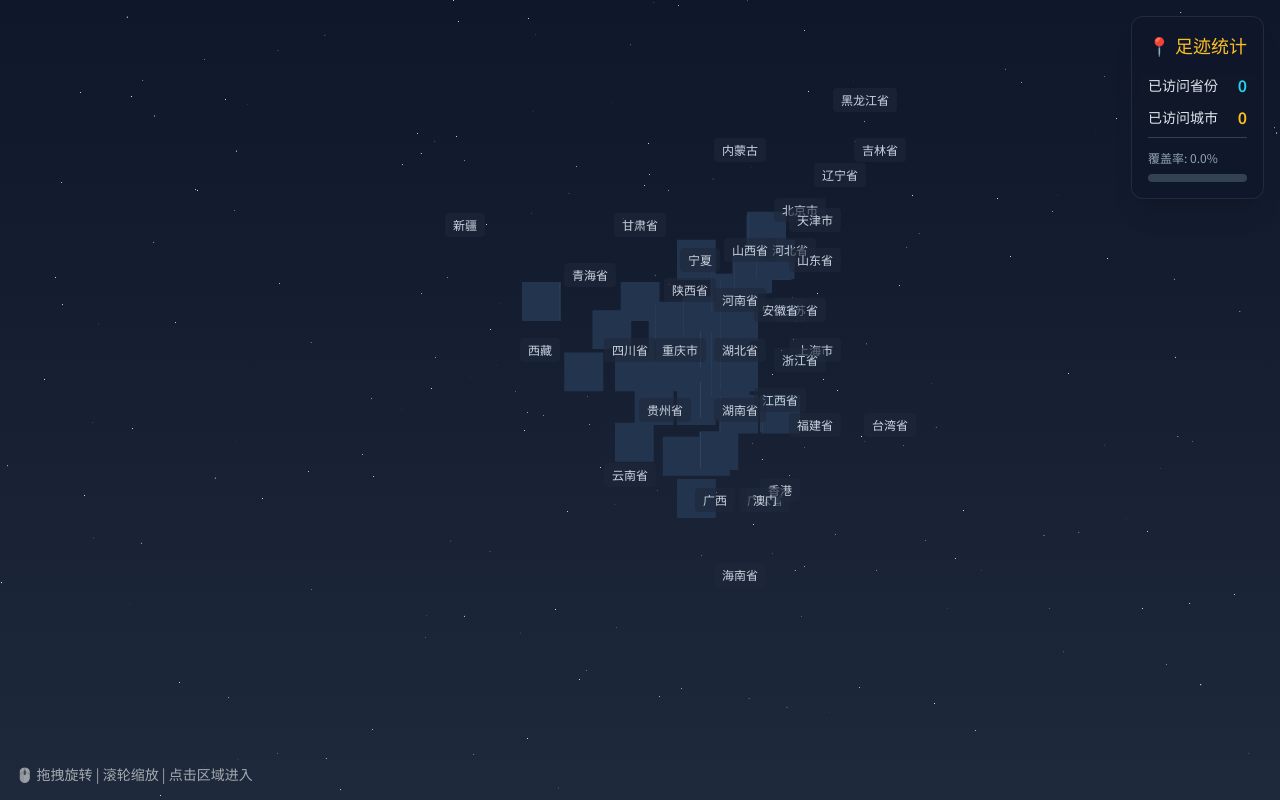
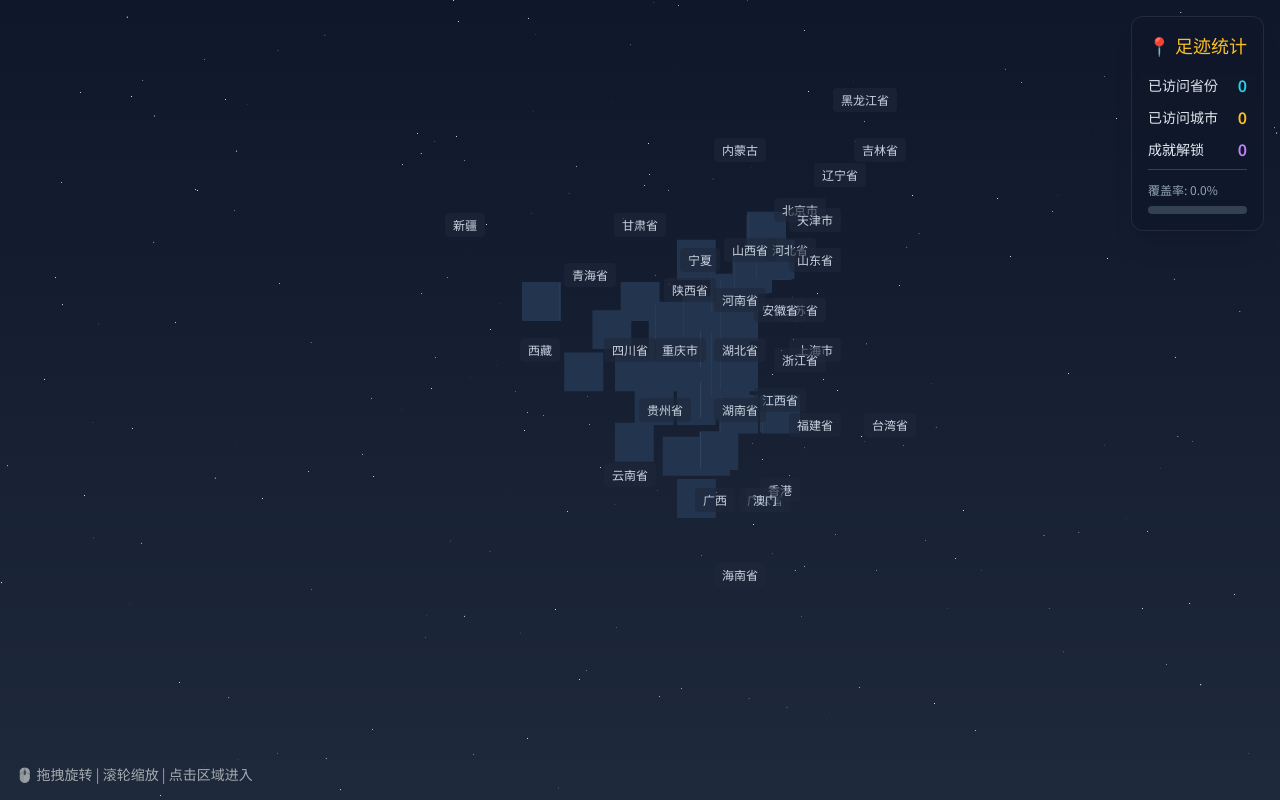
Before and after one commit to JiangGengrui/travel-footprint, a React (Vite) app: page / in a window 1280 px wide. Built offline with nearby package versions, Linux system fonts and the light colour scheme.

Commit message:
Add: Complete achievement system and polish UI

```diff
--- a/src/components/UI/StatsPanel.tsx
+++ b/src/components/UI/StatsPanel.tsx
@@ -1,12 +1,15 @@
 import { useStore } from '../../store/useStore';
 import { provincesData } from '../../data/provincesData';
+import { useState } from 'react';
 
 export function StatsPanel() {
-  const { footprints, currentView, currentProvince } = useStore();
+  const { footprints, achievements, currentView, currentProvince } = useStore();
+  const [showAchievements, setShowAchievements] = useState(false);
 
   const provincesVisited = new Set(footprints.map(f => f.provinceId));
   const totalProvinces = provincesData.length;
   const totalCities = footprints.length;
+  const unlockedAchievements = achievements.filter(a => a.unlockedAt).length;
 
   const currentProvinceData = currentProvince
     ? provincesData.find(p => p.id === currentProvince)
@@ -17,6 +20,7 @@ export function StatsPanel() {
     : 0;
 
   return (
+    <>
       <div className="absolute top-4 right-4 bg-slate-900/80 backdrop-blur-sm rounded-xl p-4 border border-slate-700/50 shadow-xl">
         <h3 className="text-amber-400 font-serif text-lg mb-3">
           {currentView === 'china' ? '📍 足迹统计' : `📍 ${currentProvinceData?.name || ''}`}
@@ -32,6 +36,10 @@ export function StatsPanel() {
               <span className="text-sm">已访问城市</span>
               <span className="text-amber-400 font-bold">{totalCities}</span>
             </div>
+            <div className="flex justify-between items-center">
+              <span className="text-sm">成就解锁</span>
+              <span className="text-purple-400 font-bold">{unlockedAchievements}</span>
+            </div>
             <div className="mt-3 pt-3 border-t border-slate-700">
               <div className="text-xs text-slate-400">
                 覆盖率: {((provincesVisited.size / totalProvinces) * 100).toFixed(1)}%
@@ -43,6 +51,14 @@ export function StatsPanel() {
                 />
               </div>
             </div>
+            {unlockedAchievements > 0 && (
+              <button
+                onClick={() => setShowAchievements(true)}
+                className="w-full mt-3 py-2 px-3 bg-purple-600/50 hover:bg-purple-600/70 text-white rounded-lg text-sm transition-colors"
+              >
+                🏆 查看成就
+              </button>
+            )}
           </div>
         ) : (
           <div className="space-y-2 text-slate-200">
@@ -65,5 +81,51 @@ export function StatsPanel() {
           </div>
         )}
       </div>
+
+      {/* 成就弹窗 */}
+      {showAchievements && (
+        <div className="absolute inset-0 bg-black/60 backdrop-blur-sm flex items-center justify-center z-50">
+          <div className="bg-slate-900 rounded-2xl p-6 max-w-md w-full mx-4 border border-purple-500/30 shadow-2xl">
+            <div className="flex justify-between items-center mb-4">
+              <h3 className="text-2xl font-bold text-purple-400 font-serif">🏆 成就列表</h3>
+              <button
+                onClick={() => setShowAchievements(false)}
+                className="text-slate-400 hover:text-white text-2xl"
+              >
+                ×
+              </button>
+            </div>
+
+            <div className="space-y-3 max-h-80 overflow-y-auto">
+              {achievements.map((achievement) => (
+                <div
+                  key={achievement.id}
+                  className={`p-3 rounded-lg border transition-all duration-300 ${
+                    achievement.unlockedAt
+                      ? 'bg-purple-900/30 border-purple-500/50'
+                      : 'bg-slate-800/30 border-slate-700/50 opacity-50'
+                  }`}
+                >
+                  <div className="flex items-center gap-3">
+                    <span className={`text-2xl ${achievement.unlockedAt ? 'animate-scale-pulse' : 'grayscale'}`}>
+                      {achievement.icon}
+                    </span>
+                    <div className="flex-1">
+                      <h4 className={`font-bold ${achievement.unlockedAt ? 'text-purple-300' : 'text-slate-400'}`}>
+                        {achievement.name}
+                      </h4>
+                      <p className="text-xs text-slate-400">{achievement.description}</p>
+                    </div>
+                    {achievement.unlockedAt && (
+                      <span className="text-green-400 text-xs">✓ 已解锁</span>
+                    )}
+                  </div>
+                </div>
+              ))}
+            </div>
+          </div>
+        </div>
+      )}
+    </>
   );
 }
--- a/src/store/useStore.ts
+++ b/src/store/useStore.ts
@@ -9,8 +9,17 @@ export interface Footprint {
   createdAt: number;
 }
 
+export interface Achievement {
+  id: string;
+  name: string;
+  description: string;
+  icon: string;
+  unlockedAt?: number;
+}
+
 interface AppState {
   footprints: Footprint[];
+  achievements: Achievement[];
   currentView: 'china' | 'province';
   currentProvince: string | null;
   isModalOpen: boolean;
@@ -24,12 +33,47 @@ interface AppState {
   closeModal: () => void;
   getProvincesVisited: () => string[];
   hasVisitedProvince: (provinceId: string) => boolean;
+  checkAchievements: () => void;
 }
+
+const ACHIEVEMENTS: Omit<Achievement, 'unlockedAt'>[] = [
+  {
+    id: 'first-step',
+    name: '迈出第一步',
+    description: '添加你的第一个足迹',
+    icon: '👣',
+  },
+  {
+    id: 'traveler-5',
+    name: '小旅行家',
+    description: '访问5个城市',
+    icon: '✈️',
+  },
+  {
+    id: 'traveler-10',
+    name: '资深旅者',
+    description: '访问10个城市',
+    icon: '🌏',
+  },
+  {
+    id: 'provinces-3',
+    name: '三省通衢',
+    description: '访问3个省份',
+    icon: '🗺️',
+  },
+  {
+    id: 'explorer',
+    name: '探索者',
+    description: '访问5个省份',
+    icon: '🧭',
+  },
+];
 
 export const useStore = create<AppState>()(
   persist(
     (set, get) => ({
       footprints: [],
+      achievements: ACHIEVEMENTS,
       currentView: 'china',
       currentProvince: null,
       isModalOpen: false,
@@ -46,6 +90,7 @@ export const useStore = create<AppState>()(
           isModalOpen: false,
           modalCityId: null,
         }));
+        get().checkAchievements();
       },
 
       removeFootprint: (id) => {
@@ -82,6 +127,55 @@ export const useStore = create<AppState>()(
         const { footprints } = get();
         return footprints.some(f => f.provinceId === provinceId);
       },
+
+      checkAchievements: () => {
+        const { footprints, achievements } = get();
+        const provincesVisited = [...new Set(footprints.map(f => f.provinceId))];
+        const citiesVisited = footprints.length;
+
+        let newAchievements = [...achievements];
+        let hasNewUnlock = false;
+
+        // 检查成就条件
+        if (citiesVisited >= 1 && !achievements.find(a => a.id === 'first-step')?.unlockedAt) {
+          newAchievements = newAchievements.map(a =>
+            a.id === 'first-step' ? { ...a, unlockedAt: Date.now() } : a
+          );
+          hasNewUnlock = true;
+        }
+
+        if (citiesVisited >= 5 && !achievements.find(a => a.id === 'traveler-5')?.unlockedAt) {
+          newAchievements = newAchievements.map(a =>
+            a.id === 'traveler-5' ? { ...a, unlockedAt: Date.now() } : a
+          );
+          hasNewUnlock = true;
+        }
+
+        if (citiesVisited >= 10 && !achievements.find(a => a.id === 'traveler-10')?.unlockedAt) {
+          newAchievements = newAchievements.map(a =>
+            a.id === 'traveler-10' ? { ...a, unlockedAt: Date.now() } : a
+          );
+          hasNewUnlock = true;
+        }
+
+        if (provincesVisited.length >= 3 && !achievements.find(a => a.id === 'provinces-3')?.unlockedAt) {
+          newAchievements = newAchievements.map(a =>
+            a.id === 'provinces-3' ? { ...a, unlockedAt: Date.now() } : a
+          );
+          hasNewUnlock = true;
+        }
+
+        if (provincesVisited.length >= 5 && !achievements.find(a => a.id === 'explorer')?.unlockedAt) {
+          newAchievements = newAchievements.map(a =>
+            a.id === 'explorer' ? { ...a, unlockedAt: Date.now() } : a
+          );
+          hasNewUnlock = true;
+        }
+
+        if (hasNewUnlock) {
+          set({ achievements: newAchievements });
+        }
+      },
     }),
     {
       name: 'travel-footprints-storage',
```
Lines whose indentation alone changed are shown as unchanged.
